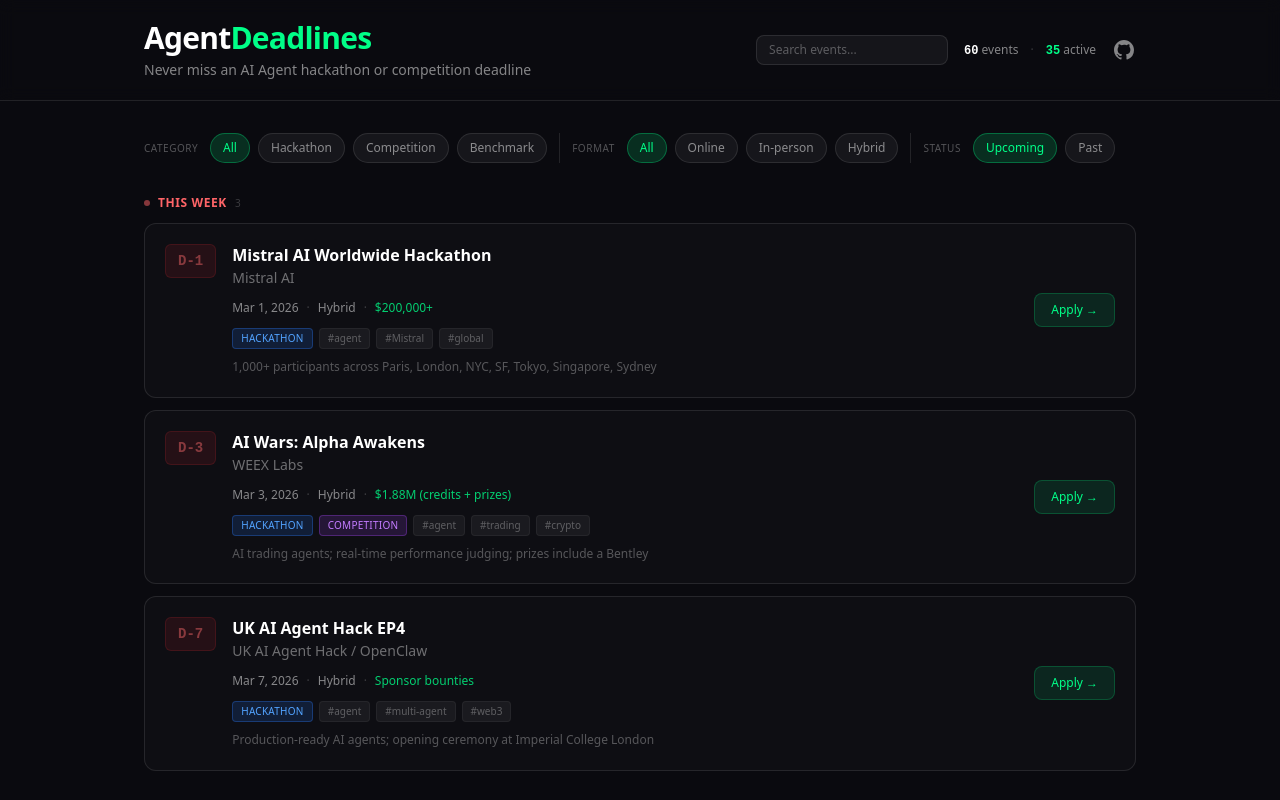
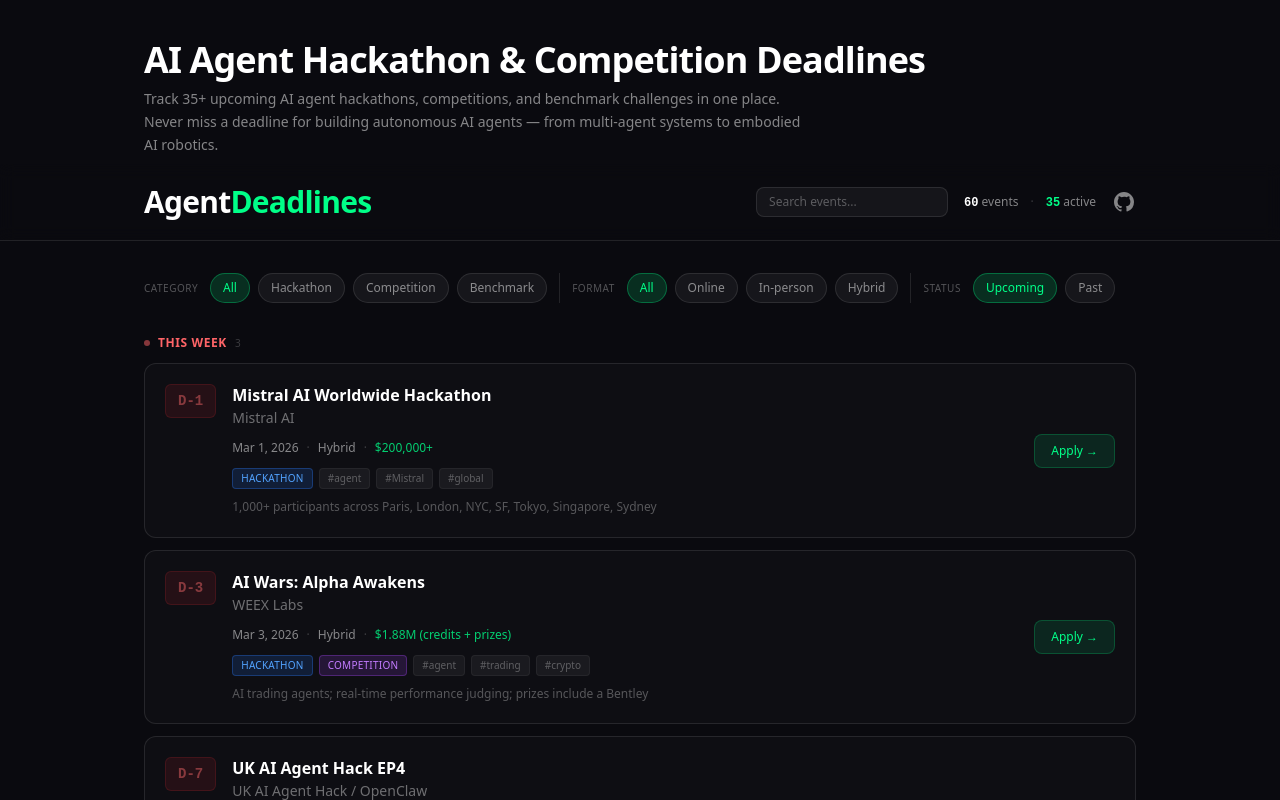
Before and after one commit to SEED-TO-TREE/agentdeadlines, a Next.js app: page / in a window 1280 px wide. Shown: the top 800 px of the page. Built offline with nearby package versions, Linux system fonts and the light colour scheme.

Commit message:
seo: add JSON-LD structured data and server-rendered h1 for target keywords

```diff
--- a/app/page.tsx
+++ b/app/page.tsx
@@ -1,12 +1,66 @@
 import { loadEvents, sortEvents } from "@/lib/parseEvents";
 import EventList from "@/components/EventList";
 import Footer from "@/components/Footer";
+import { ParsedEvent } from "@/lib/types";
+
+function buildJsonLd(events: ParsedEvent[]) {
+  const upcoming = events.filter((e) => e.status === "upcoming");
+
+  const items = upcoming.map((e, i) => ({
+    "@type": "Event",
+    position: i + 1,
+    name: e.full_name,
+    description: e.note,
+    startDate: e.start_date,
+    endDate: e.end_date,
+    url: e.url,
+    eventAttendanceMode:
+      e.format === "online"
+        ? "https://schema.org/OnlineEventAttendanceMode"
+        : e.format === "in-person"
+          ? "https://schema.org/OfflineEventAttendanceMode"
+          : "https://schema.org/MixedEventAttendanceMode",
+    organizer: {
+      "@type": "Organization",
+      name: e.organizer,
+    },
+  }));
+
+  return {
+    "@context": "https://schema.org",
+    "@type": "ItemList",
+    name: "AI Agent Hackathons & Competitions 2025–2026",
+    description:
+      "Curated list of AI agent hackathons, competitions, and benchmark challenges with deadlines.",
+    numberOfItems: items.length,
+    itemListElement: items,
+  };
+}
 
 export default function Home() {
   const events = sortEvents(loadEvents());
+  const upcoming = events.filter((e) => e.status === "upcoming");
 
   return (
     <>
+      <script
+        type="application/ld+json"
+        dangerouslySetInnerHTML={{ __html: JSON.stringify(buildJsonLd(events)) }}
+      />
+
+      {/* Server-rendered SEO content — visible to crawlers, visually integrated */}
+      <section className="max-w-5xl mx-auto px-4 pt-10 pb-2">
+        <h1 className="text-3xl md:text-4xl font-bold tracking-tight text-white">
+          AI Agent Hackathon &amp; Competition Deadlines
+        </h1>
+        <p className="text-white/50 text-sm mt-2 max-w-2xl leading-relaxed">
+          Track {upcoming.length}+ upcoming AI agent hackathons, competitions,
+          and benchmark challenges in one place. Never miss a deadline for
+          building autonomous AI agents — from multi-agent systems to embodied
+          AI robotics.
+        </p>
+      </section>
+
       <EventList events={JSON.parse(JSON.stringify(events))} />
       <Footer />
     </>
--- a/components/Header.tsx
+++ b/components/Header.tsx
@@ -10,12 +10,9 @@
     <header className="border-b border-white/10 bg-[#0a0a0f]/80 backdrop-blur-sm sticky top-0 z-50">
       <div className="max-w-5xl mx-auto px-4 py-5 flex items-center justify-between">
         <div>
-          <h1 className="text-2xl md:text-3xl font-bold tracking-tight">
+          <p className="text-2xl md:text-3xl font-bold tracking-tight" aria-hidden="true">
             <span className="text-white">Agent</span>
             <span className="text-[#00ff88]">Deadlines</span>
-          </h1>
-          <p className="text-white/50 text-sm mt-1">
-            Never miss an AI Agent hackathon or competition deadline
           </p>
         </div>
         <div className="flex items-center gap-4">
```
